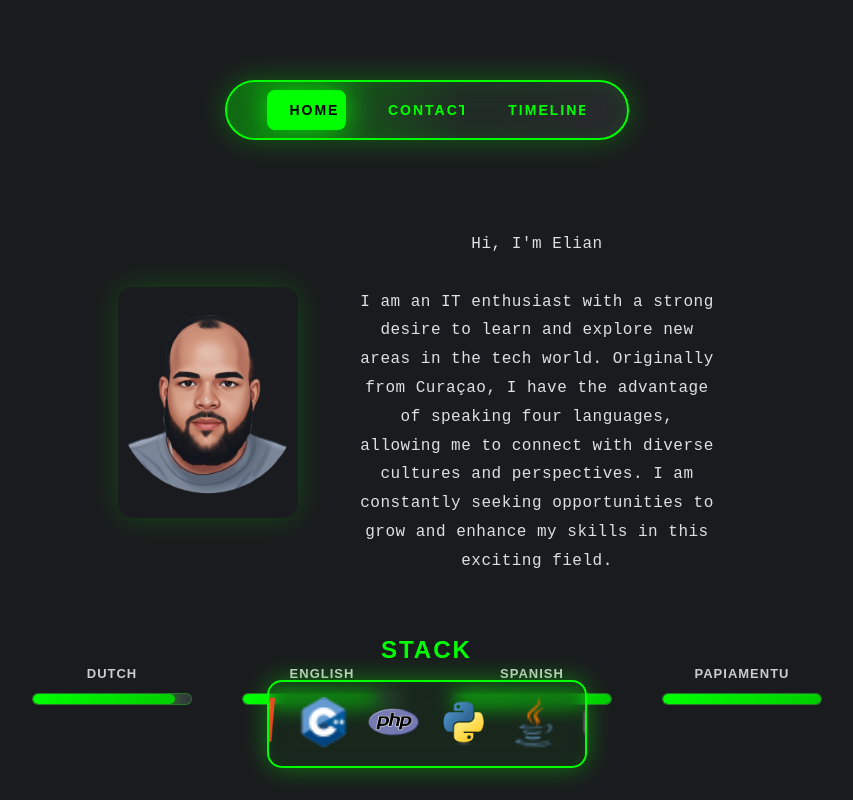
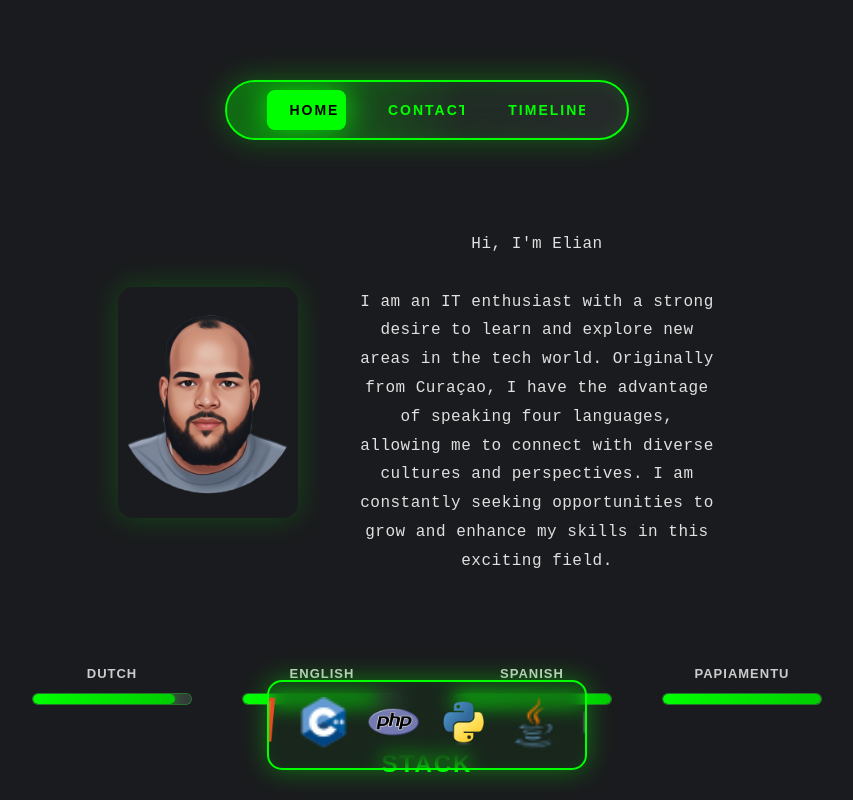
Before and after one commit to kraken545/Portfolio, a PHP site: page /index.html in a window 1280 px wide. Shown: the whole page, without its empty margins (213-1066 px from the left). Run offline with PHP 8.4, Linux system fonts and the light colour scheme.

Commit message:
stack-show-name verbeteert

```diff
--- a/css/style.css
+++ b/css/style.css
@@ -877,7 +877,7 @@ nav a.active::before {
 .stack-show-name {
     display: flex;
     width: 100%;
-    height: 60px;
+    height: auto;
     justify-content: center;
     align-items: center;
     font-size: 24px;
@@ -885,12 +885,13 @@ nav a.active::before {
     font-family: "Orbitron", sans-serif;
     letter-spacing: 2px;
     text-transform: uppercase;
-    margin-top: 40px;
     font-weight: bold;
-    position: absolute;
+    flex-direction: column;
+    align-self: flex-start;
+    margin-top: -6.5%;
+    padding: 20px;
 
-    top: 72.5%;
-    right: 0.05%;
+
 }
 
 /* ========== RESPONSIVE IMPROVEMENTS ========== */
@@ -944,9 +945,10 @@ nav a.active::before {
     }
 }
 
-/* ========== MOBILE RESPONSIVE (max-width: 768px) ========== */
+
 
 @media (max-width: 768px) {
+
     /* Main layout */
     main {
         height: auto;
@@ -1030,7 +1032,7 @@ nav a.active::before {
         min-width: 130px;
     }
 
-    /* Stack section */
+
     .stack-show-name {
         font-size: 18px;
         height: 50px;
@@ -1043,7 +1045,7 @@ nav a.active::before {
         top: auto;
         position: relative;
         gap: 12px;
-        padding: 12px;
+        padding: 30px;
         border-radius: 10px;
     }
 
--- a/index.html
+++ b/index.html
@@ -78,7 +78,7 @@
             </div>
           </div>
         </section>
-        <section class="stack-show-name"><div>Stack</div></section>
+        <section class="stack-show-name"><div>Stack</div>
         <section class="stack-stack-sectie">
           <div>
             <img src="img/icons/JavaScript.png" alt="java-logo" width="50" />
@@ -242,6 +242,7 @@
             />
           </div>
         </section>
+        </section>
         <section class="footer-info"></section>
       </section>
     </main>
```
